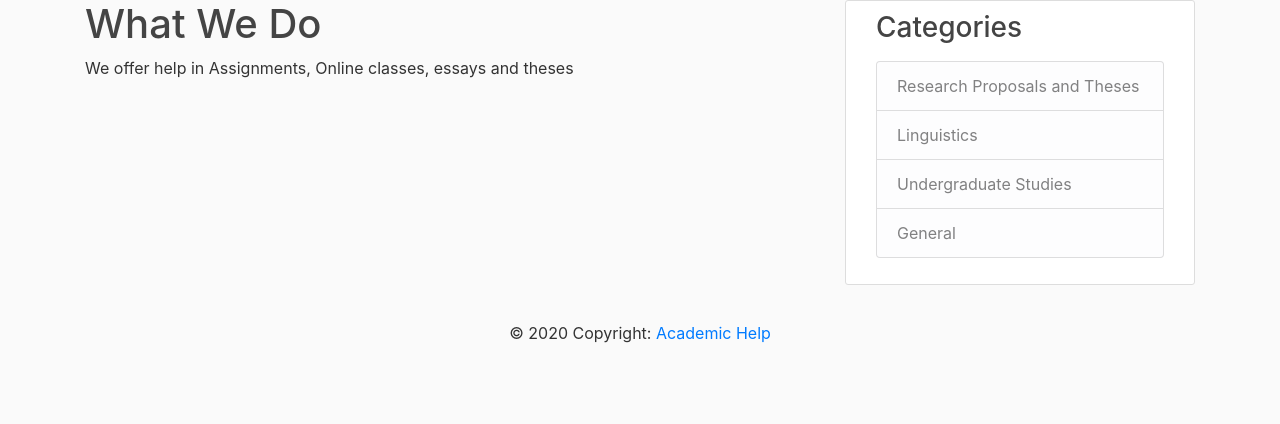
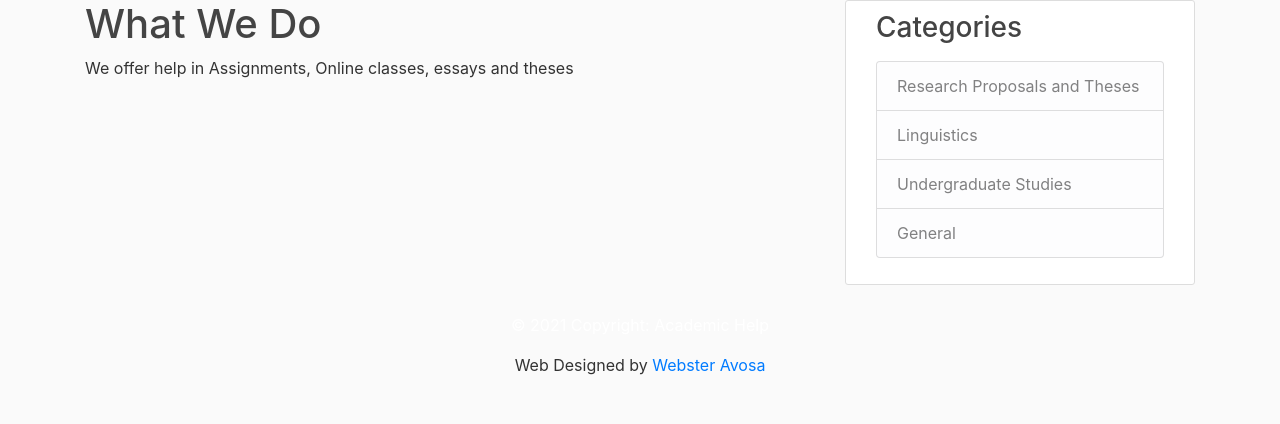
Before and after one commit to avosa/AcademicHelp, a Flask app: page /about in a window 1280 px wide. Shown: the part 80-504 px from the top of the page. Run offline with Flask 2, Linux system fonts and the light colour scheme; some libraries are stand-ins or nearby versions.

Commit message:
Update layout.html

```diff
--- a/app/templates/layout.html
+++ b/app/templates/layout.html
@@ -82,13 +82,28 @@
     <!-- Footer -->
 <footer class="page-footer font-small blue">
 
-  <!-- Copyright -->
-  <div class="footer-copyright text-center py-3">© 2020 Copyright:
-    <a href="/">Academic Help</a>
-  </div>
-  <!-- Copyright -->
+   <!-- Footer starts ---->
+    <footer class="footer">
+      <div class="container">
+        <center>
+          <div
+            class="col-xs-12 col-sm-12 col-md-12 mt-2 mt-sm-2 text-center text-white"
+          >
+            <p>
+              &copy;
+              <script>
+                document.write(new Date().getFullYear());
+              </script>
+              Copyright: Academic Help
+            </p>
+          </div>
 
-</footer>
+          <div>
+            <p>Web Designed by <a href="https://twitter.com/websteravosa"><span id="webster">Webster Avosa</span></p>
+          </div>
+        </center>
+      </div>
+    </footer>
 
 
 
```
